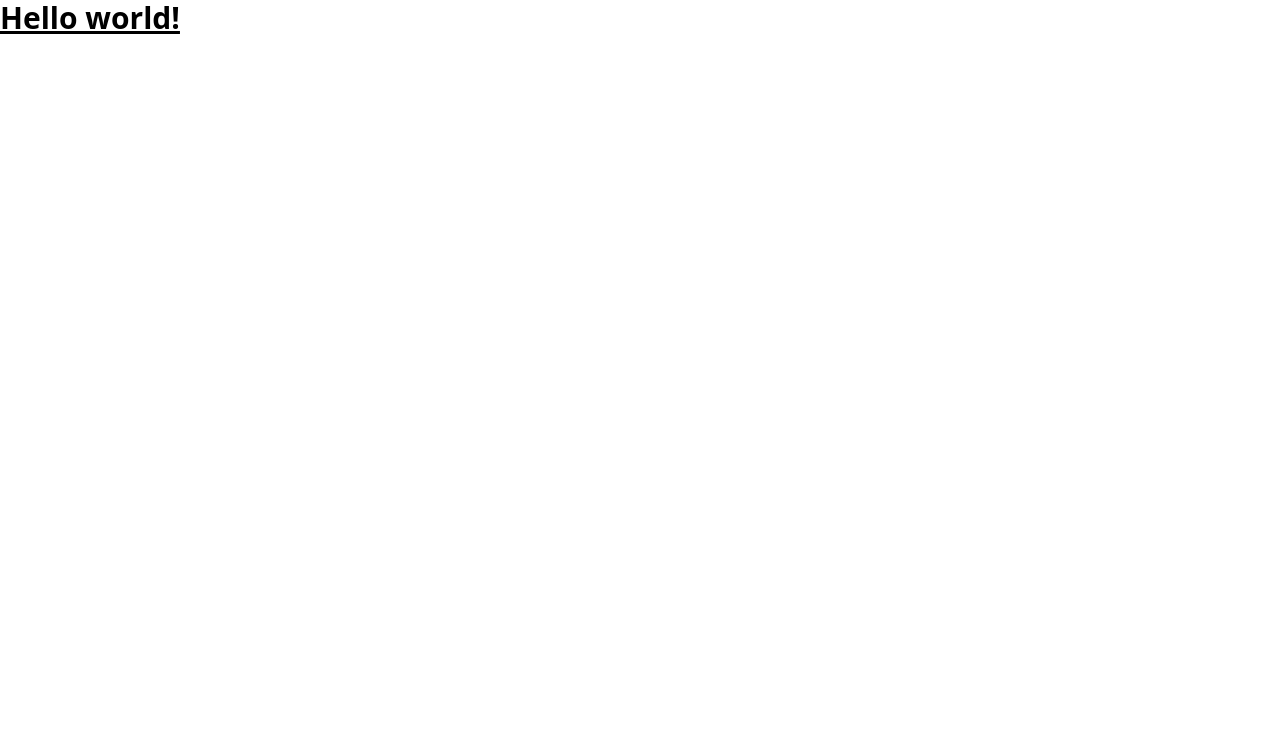
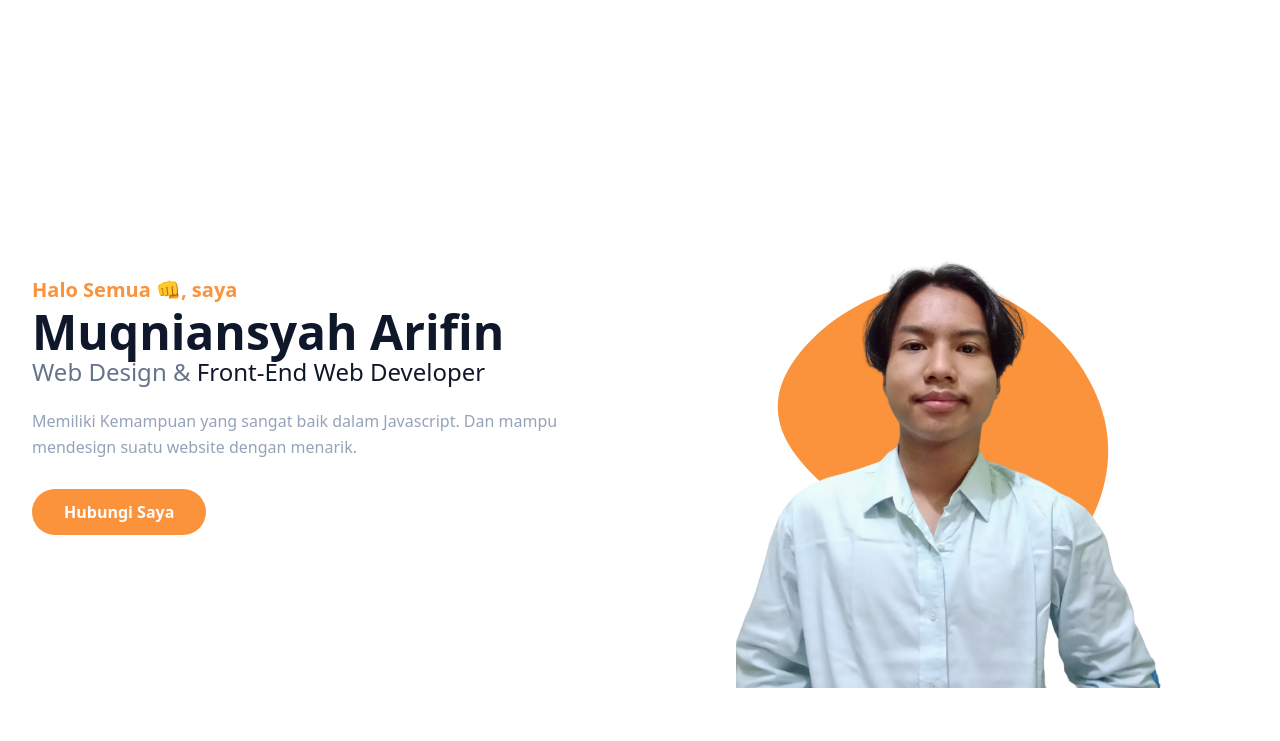
Before and after one commit to Muqniansyah/portofolio-taiwindcss3, a website: page index.html in a window 1280 px wide. Drawn offline with Linux system fonts and the light colour scheme.

Commit message:
progress 1

```diff
--- a/index.html
+++ b/index.html
@@ -7,10 +7,62 @@
     <link href="dist/output.css" rel="stylesheet" />
   </head>
   <body>
-    <h1 class="text-3xl font-bold underline">Hello world!</h1>
+    <!-- Hero Section Start-->
+    <section id="home" class="pt-36 md:pt-28">
+      <div class="container">
+        <div class="flex flex-wrap">
+          <div class="w-full self-center px-4 lg:w-1/2">
+            <h1 class="text-base font-semibold text-primary md:text-xl">
+              Halo Semua 👊, saya
+              <span class="block font-bold text-dark text-4xl mt-1 lg:text-5xl"
+                >Muqniansyah Arifin</span
+              >
+            </h1>
+            <h2 class="font-medium text-slate-500 text-lg mb-5 lg:text-2xl">
+              Web Design &
+              <span class="text-dark">Front-End Web Developer</span>
+            </h2>
+            <p class="font-medium text-slate-400 mb-10 leading-relaxed">
+              Memiliki Kemampuan yang sangat baik dalam Javascript. Dan mampu
+              mendesign suatu website dengan menarik.
+            </p>
 
-    <!-- Start Hero -->
-    <section></section>
-    <!-- End Hero -->
+            <a
+              href="#"
+              class="text-base font-semibold text-white bg-primary py-3 px-8 rounded-full hover:shadow-lg hover:opacity-80 transition duration-300 ease-in-out"
+              >Hubungi Saya</a
+            >
+          </div>
+
+          <div class="w-full self-end px-4 lg:w-1/2">
+            <div class="-mt-16 relative lg:mt-0 lg:right-0">
+              <img
+                src="./dist/img/ai.png"
+                alt="Muqniansyah Arifin"
+                class="max-w-full mx-auto"
+              />
+              <span
+                class="absolute -bottom-0 -z-10 left-1/2 -translate-x-1/2 md:scale-125"
+              >
+                <!-- blobmaker -->
+                <svg
+                  width="400"
+                  height="400"
+                  viewBox="0 0 200 200"
+                  xmlns="http://www.w3.org/2000/svg"
+                >
+                  <path
+                    fill="#fb923c"
+                    d="M50.9,-22.7C56,-0.6,43.5,21.1,29.7,28.1C15.8,35.2,0.6,27.6,-18.4,16C-37.5,4.3,-60.4,-11.4,-57.9,-29.7C-55.5,-48.1,-27.8,-69.1,-2.5,-68.3C22.8,-67.5,45.7,-44.9,50.9,-22.7Z"
+                    transform="translate(100 100) scale(1.2)"
+                  />
+                </svg>
+              </span>
+            </div>
+          </div>
+        </div>
+      </div>
+    </section>
+    <!-- Hero Section End-->
   </body>
 </html>
--- a/tailwind.config.js
+++ b/tailwind.config.js
@@ -2,7 +2,20 @@
 module.exports = {
   content: ["./index.html"],
   theme: {
-    extend: {},
+    container: {
+      center: true,
+      padding: "16px",
+    },
+    extend: {
+      colors: {
+        primary: "#fb923c",
+        dark: "#0f172a",
+      },
+      // custom ukuran layar
+      screens: {
+        "2xl": "1320px",
+      },
+    },
   },
   plugins: [],
 };
```
Also changed, not shown: dist/img/ai.png (added), dist/img/me.png (added), dist/output.css.
